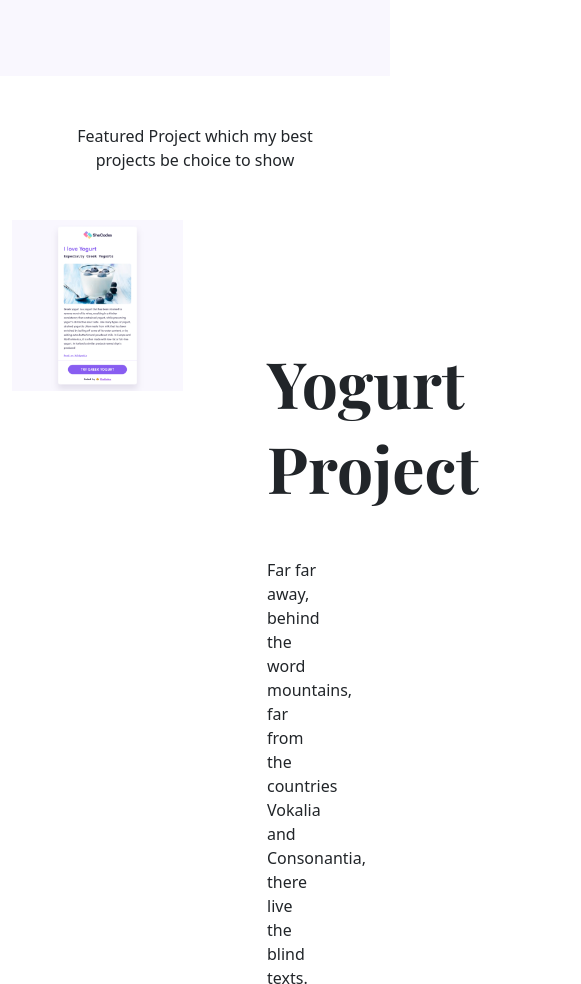
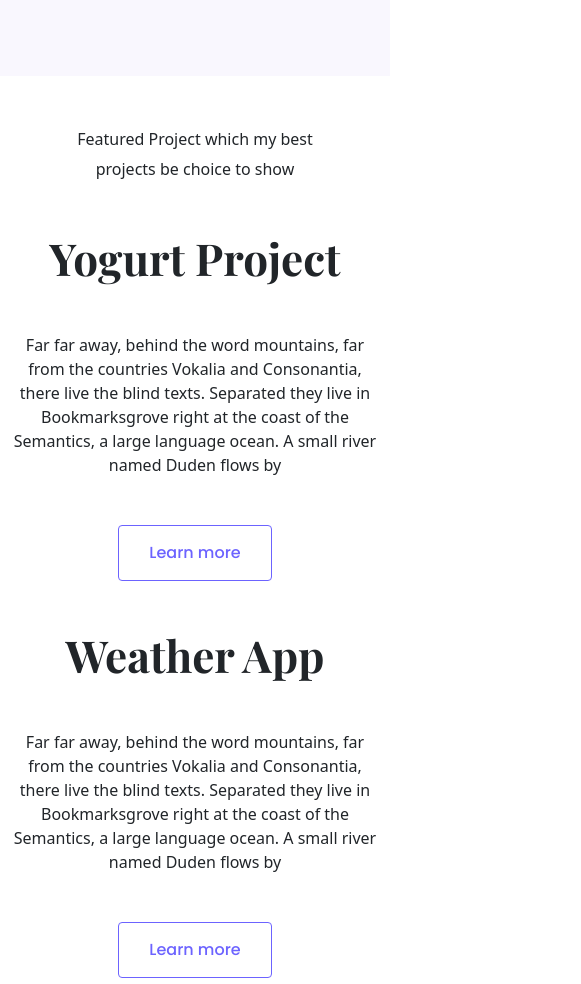
Before and after one commit to Chinazaekpere-Ike/Week4HomeworkR, a plain HTML site: page index.html in a window 390 px wide. Shown: the part 720-1704 px from the top of the page, 581 px wide, since content can reach past the window. Drawn offline with nearby package versions, Linux system fonts and the light colour scheme.

Commit message:
Made the site responsive

```diff
--- a/index.html
+++ b/index.html
@@ -40,15 +40,15 @@
       <h2>Front-end developer based in Nigeria</h2>
       <a href="#" class="btn btn-branding">Contact me</a>
     </div>
-    <p class="text-center m-5">
+    <p class="opening-paragraph text-center m-5">
       Featured Project which my best projects be choice to show
     </p>
     <div class="container">
       <div class="row mb-5">
-        <div class="col-6">
+        <div class="col d-none d-lg-block">
           <img src="images/yogurt.png" class="img-fluid" width="560px" />
         </div>
-        <div class="col-6">
+        <div class="col">
           <div class="project-description">
             <h2 class="mb-5">Yogurt Project</h2>
             <p class="mb-5">
@@ -63,7 +63,7 @@
       </div>
 
       <div class="row mb-5">
-        <div class="col-6">
+        <div class="col">
           <div class="project-description">
             <h2 class="mb-5">Weather App</h2>
             <p class="mb-5">
@@ -75,16 +75,16 @@
             <a href="#" class="btn btn-branding-redirect"> Learn more </a>
           </div>
         </div>
-        <div class="col-6">
+        <div class="col d-none d-lg-block">
           <img src="images/weather-app.png" class="img-fluid" width="560px" />
         </div>
       </div>
 
       <div class="row mb-5">
-        <div class="col-6">
+        <div class="col d-none d-lg-block">
           <img src="images/dictionary.png" class="img-fluid" width="560px" />
         </div>
-        <div class="col-6">
+        <div class="col">
           <div class="project-description">
             <h2 class="mb-5">Dictionary App</h2>
             <p class="mb-5">
--- a/styling/styles.css
+++ b/styling/styles.css
@@ -1,10 +1,17 @@
 :root {
   --button-color: #6c63ff;
   --paragrapgh-color: #272142b2;
+  --heading-font: "Playfair Display", serif;
+  --paragraph-font: "Poppins", sans-serif;
+}
+h2 {
+  font-size: 64px;
+  font-weight: 700;
+  font-family: var(--heading-font);
 }
 
 h2 p {
-  font-family: "Poppins", sans-serif;
+  font-family: var(--paragraph-font);
   font-style: normal;
   font-weight: 400;
   font-size: 16px;
@@ -14,7 +21,7 @@ h2 p {
 }
 
 .btn-branding {
-  font-family: "Poppins", sans-serif;
+  font-family: var(--paragraph-font);
   background: var(--button-color);
   border-radius: 4px;
   color: #fff;
@@ -22,7 +29,7 @@ h2 p {
 }
 
 .btn-branding-redirect {
-  font-family: "Poppins", sans-serif;
+  font-family: var(--paragraph-font);
   font-weight: 500;
   border: 1px solid var(--button-color);
   border-radius: 4px;
@@ -31,7 +38,7 @@ h2 p {
 }
 
 .col-6 h2 {
-  font-family: "Playfair Display", serif;
+  font-family: var(--heading-font);
   font-weight: 700;
   font-size: 64px;
   line-height: 85px;
@@ -44,7 +51,7 @@ h2 p {
 }
 
 .hero h1 {
-  font-family: "Playfair Display", serif;
+  font-family: var(--heading-font);
   font-style: normal;
   font-weight: 700;
   font-size: 96px;
@@ -54,7 +61,7 @@ h2 p {
 
 .hero h2 {
   color: #272142;
-  font-family: "Poppins", sans-serif;
+  font-family: var(--paragraph-font);
   font-style: normal;
   font-weight: 400;
   font-size: 24px;
@@ -64,7 +71,7 @@ h2 p {
 
 .hero p {
   color: var(--paragrapgh-color);
-  font-family: "Poppins", sans-serif;
+  font-family: var(--paragraph-font);
   font-style: normal;
   font-weight: 700;
   font-size: 36px;
@@ -72,6 +79,26 @@ h2 p {
   margin: 0;
 }
 
+.opening-paragraph {
+  font-weight: normal;
+  font-size: 16px;
+  line-height: 30px;
+}
+
 .project-description {
   padding: 120px 60px;
 }
+
+@media (max-width: 992px) {
+  h2 {
+    font-size: 44px;
+  }
+
+  .project-description {
+    padding: 0;
+  }
+
+  .project-description {
+    text-align: center;
+  }
+}
```
